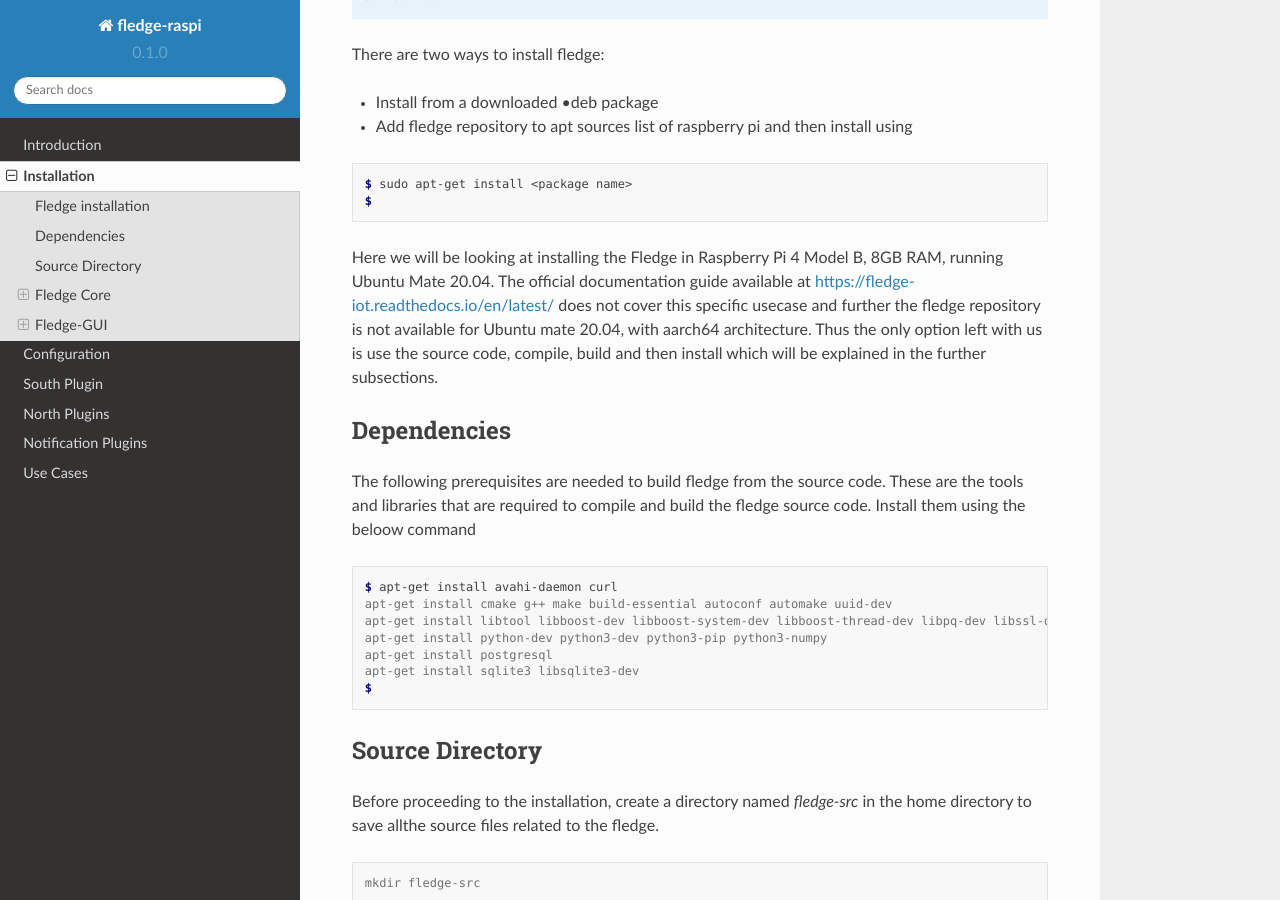
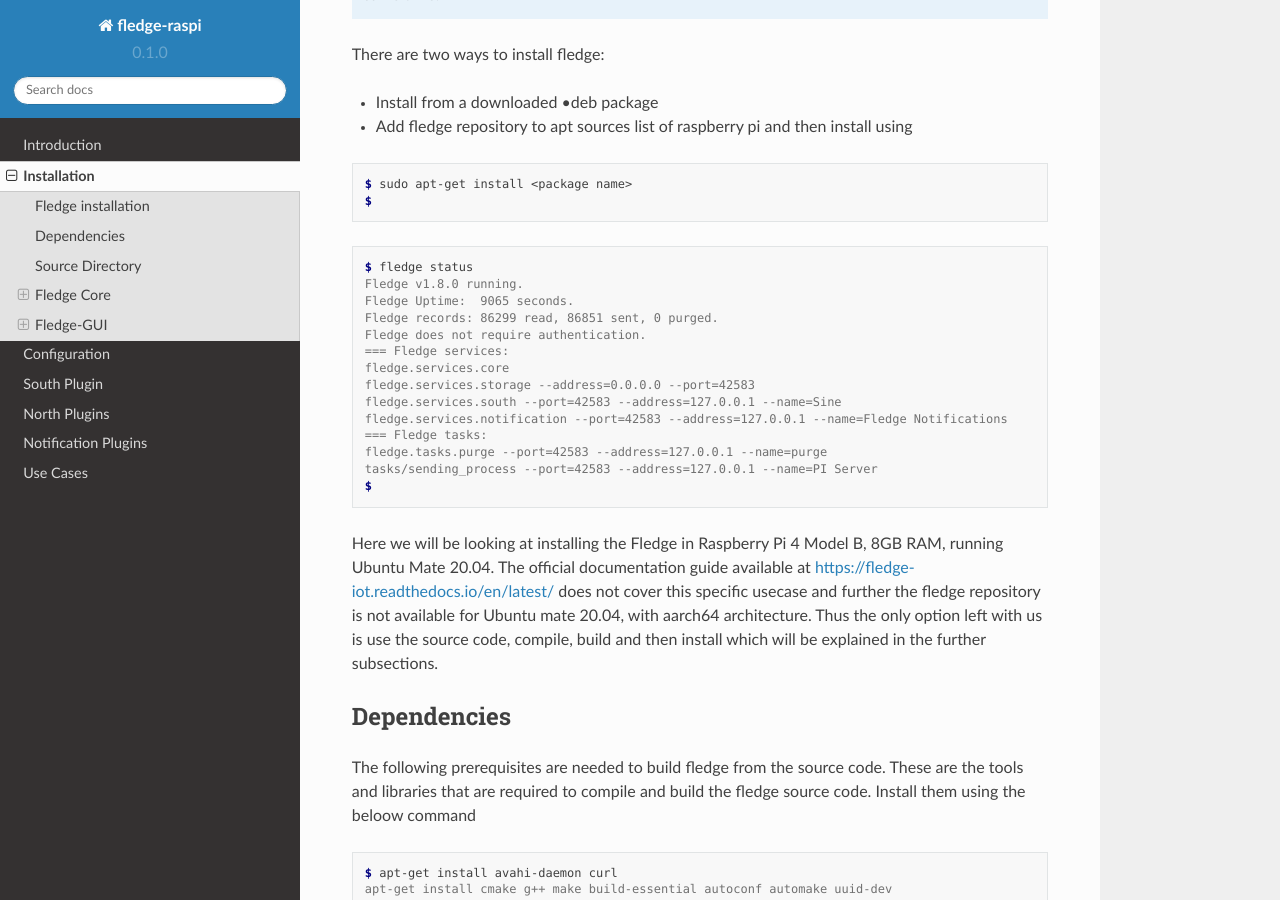
Before and after one commit to 19914039/fledgeDoc, a Sphinx documentation site: the page built from docs/source/installation.rst, in a window 1280 px wide and 900 px high, scrolled down 514 px. Built offline with Sphinx 7.4.7 and the Read the Docs theme 2.0.0, drawn with Linux system fonts in a browser that asks for light colours.

Commit message:
Update installation.rst

```diff
--- a/docs/source/installation.rst
+++ b/docs/source/installation.rst
@@ -24,6 +24,23 @@ There are two ways to install fledge:
 .. code-block:: console
 
   $ sudo apt-get install <package name>
+  $
+
+.. code-block:: console
+
+  $ fledge status
+  Fledge v1.8.0 running.
+  Fledge Uptime:  9065 seconds.
+  Fledge records: 86299 read, 86851 sent, 0 purged.
+  Fledge does not require authentication.
+  === Fledge services:
+  fledge.services.core
+  fledge.services.storage --address=0.0.0.0 --port=42583
+  fledge.services.south --port=42583 --address=127.0.0.1 --name=Sine
+  fledge.services.notification --port=42583 --address=127.0.0.1 --name=Fledge Notifications
+  === Fledge tasks:
+  fledge.tasks.purge --port=42583 --address=127.0.0.1 --name=purge
+  tasks/sending_process --port=42583 --address=127.0.0.1 --name=PI Server
   $
 
 Here we will be looking at installing the Fledge in Raspberry Pi 4 Model B, 8GB RAM, running Ubuntu Mate 20.04. The official documentation guide available at https://fledge-iot.readthedocs.io/en/latest/ does not cover this specific usecase and further the fledge repository is not available for Ubuntu mate 20.04, with aarch64 architecture.
```
